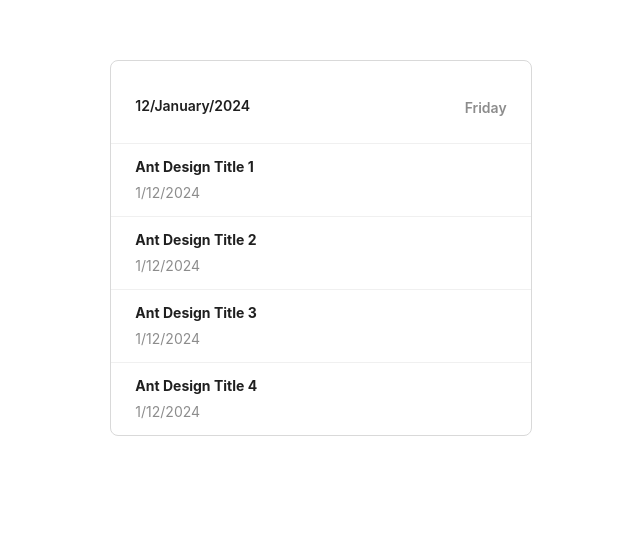
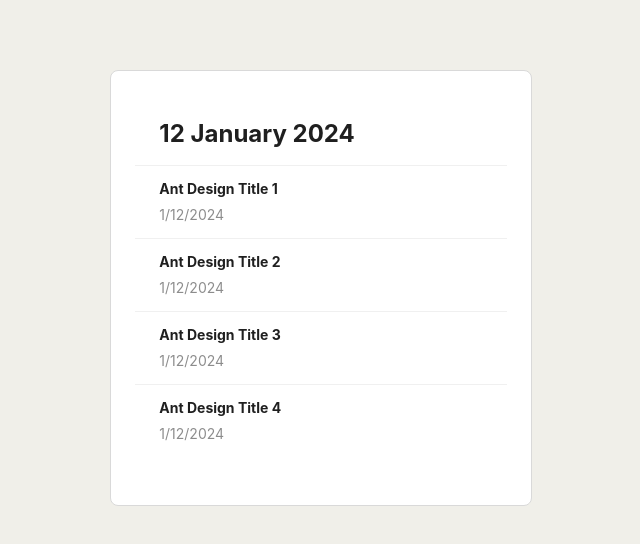
Before and after one commit to muffybonbon/nexplore-todo-ui, a React app: page / in a window 1280 px wide. Shown: the part 120-664 px from the top of the page, without its empty margins (319-959 px from the left). Built offline with nearby package versions, Linux system fonts and the light colour scheme.

Commit message:
updated: css for list

```diff
--- a/package.json
+++ b/package.json
@@ -6,7 +6,8 @@
   "dependencies": {
     "antd": "^5.12.8",
     "react": "^18.2.0",
-    "react-dom": "^18.2.0"
+    "react-dom": "^18.2.0",
+    "styled-components": "^6.1.8"
   },
   "devDependencies": {
     "@babel/core": "^7.23.7",
--- a/src/components/Layout/Layout.tsx
+++ b/src/components/Layout/Layout.tsx
@@ -1,19 +1,31 @@
 import React from 'react';
 import { Row, Col } from 'antd';
+import styled from 'styled-components';
 
-import { ChildrenProps } from '../../types/commonTypes';
+import { IChildrenProps } from '../../types/genericTypes';
 
-const Layout: React.FC<ChildrenProps> = ({ children }: ChildrenProps) => {
+const Container = styled.div`
+  min-height: 100vh;
+  display: flex;
+  justify-content: center;
+  align-items: center;
+`;
+
+const ContainerRow = styled(Row)`
+  width: 100%;
+`;
+
+const Layout: React.FC<IChildrenProps> = ({ children }: IChildrenProps) => {
   return (
-    <div style={{ display: 'flex', justifyContent: 'center', alignItems: 'center', minHeight: '90vh' }}>
-      <Row style={{ width: '100%' }}>
+    <Container>
+      <ContainerRow>
         <Col xs={0} sm={2} md={4} lg={6} xl={8}></Col>
         <Col xs={24} sm={20} md={16} lg={12} xl={8}>
           {children}
         </Col>
         <Col xs={0} sm={2} md={4} lg={6} xl={8}></Col>
-      </Row>
-    </div>
+      </ContainerRow>
+    </Container>
   );
 };
 
--- a/src/components/List/List.tsx
+++ /dev/null
@@ -1,59 +0,0 @@
-import React from 'react';
-import { Row, Col, List, Typography } from 'antd';
-
-import { getDateInfo } from '../../utils/dateUtils';
-
-const { Title, Text } = Typography;
-
-const data = [
-  {
-    title: 'Ant Design Title 1',
-    createdAt: new Date(),
-  },
-  {
-    title: 'Ant Design Title 2',
-    createdAt: new Date(),
-  },
-  {
-    title: 'Ant Design Title 3',
-    createdAt: new Date(),
-  },
-  {
-    title: 'Ant Design Title 4',
-    createdAt: new Date(),
-  },
-];
-
-const ListComponent: React.FC = () => {
-  const todayData = getDateInfo(new Date());
-
-  return (
-    <List
-      header={
-        <Title level={3}>
-          <Row>
-            <Col span={8}>
-              {todayData.date}/{todayData.month}/{todayData.year}
-            </Col>
-            <Col span={4} offset={12} style={{ display: 'flex', justifyContent: 'right' }}>
-              <Text type="secondary">{todayData.day}</Text>
-            </Col>
-          </Row>
-        </Title>
-      }
-      bordered
-      dataSource={data}
-      renderItem={(item) => (
-        <List.Item>
-          <List.Item.Meta
-            title={item.title}
-            description={<Text type="secondary">{item.createdAt.toLocaleDateString()}</Text>}
-          />
-          {/* <Typography.Text mark>[ITEM]</Typography.Text> {item} */}
-        </List.Item>
-      )}
-    />
-  );
-};
-
-export default ListComponent;
--- /dev/null
+++ b/src/components/Todo/Todo.tsx
@@ -0,0 +1,47 @@
+import React from 'react';
+import { List, Typography } from 'antd';
+import styled from 'styled-components';
+
+import { getDateInfo } from '../../utils/dateUtils';
+
+import { ITodoItem } from '../../types/components/todoTypes';
+
+const { Text } = Typography;
+
+interface ITodoProps {
+  data: ITodoItem[];
+}
+
+const HeaderTitle = styled.p.withConfig(Text)`
+  margin: 0;
+  font-size: 1.5rem;
+  font-weight: bold;
+`;
+
+const Todo: React.FC<ITodoProps> = ({ data }: ITodoProps) => {
+  const { date, month, year } = getDateInfo(new Date());
+
+  return (
+    <List
+      style={{ backgroundColor: '#fff', padding: '2rem 1.5rem 3rem 1.5rem' }}
+      header={
+        <HeaderTitle>
+          {date} {month} {year}
+        </HeaderTitle>
+      }
+      bordered
+      dataSource={data}
+      renderItem={(item) => (
+        <List.Item>
+          <List.Item.Meta
+            title={item.title}
+            description={<Text type="secondary">{item.createdAt.toLocaleDateString()}</Text>}
+          />
+          {/* <Typography.Text mark>[ITEM]</Typography.Text> {item} */}
+        </List.Item>
+      )}
+    />
+  );
+};
+
+export default Todo;
--- a/src/containers/App.tsx
+++ b/src/containers/App.tsx
@@ -1,13 +1,23 @@
 import React from 'react';
+import { createGlobalStyle } from 'styled-components';
 
 import Layout from '../components/Layout/Layout';
-import List from '../components/List/List';
+import HomePage from '../pages/HomePage';
+
+const GlobalStyle = createGlobalStyle`
+  body {
+    background-color: #f0efe9;
+  }
+`;
 
 const App: React.FC = () => {
   return (
-    <Layout>
-      <List />
-    </Layout>
+    <>
+      <GlobalStyle />
+      <Layout>
+        <HomePage />
+      </Layout>
+    </>
   );
 };
 
--- /dev/null
+++ b/src/pages/HomePage.tsx
@@ -0,0 +1,34 @@
+import React from 'react';
+
+import Todo from '../components/Todo/Todo';
+
+import { ITodoItem } from '../types/components/todoTypes';
+
+const HomePage: React.FC = () => {
+  const data: ITodoItem[] = [
+    {
+      title: 'Ant Design Title 1',
+      createdAt: new Date(),
+    },
+    {
+      title: 'Ant Design Title 2',
+      createdAt: new Date(),
+    },
+    {
+      title: 'Ant Design Title 3',
+      createdAt: new Date(),
+    },
+    {
+      title: 'Ant Design Title 4',
+      createdAt: new Date(),
+    },
+  ];
+
+  return (
+    <>
+      <Todo data={data} />
+    </>
+  );
+};
+
+export default HomePage;
--- a/src/types/commonTypes.ts
+++ /dev/null
@@ -1,3 +0,0 @@
-export interface ChildrenProps {
-  children: React.ReactNode;
-}
--- /dev/null
+++ b/src/types/components/todoTypes.ts
@@ -0,0 +1,4 @@
+export interface ITodoItem {
+  title: string;
+  createdAt: Date;
+}
--- /dev/null
+++ b/src/types/genericTypes.ts
@@ -0,0 +1,3 @@
+export interface IChildrenProps {
+  children: React.ReactNode;
+}
--- a/src/utils/dateUtils.ts
+++ b/src/utils/dateUtils.ts
@@ -4,11 +4,9 @@
   date: string;
   month: string;
   year: string;
-  day: string;
 } => {
   const parsedDate = new Date(date);
 
-  const weekdays = ['Sunday', 'Monday', 'Tuesday', 'Wednesday', 'Thursday', 'Friday', 'Saturday'];
   const months = [
     'January',
     'February',
@@ -23,10 +21,10 @@
     'November',
     'December',
   ];
+
   return {
     date: parsedDate.getDate().toString(),
     month: months[parsedDate.getMonth()],
     year: parsedDate.getFullYear().toString(),
-    day: weekdays[parsedDate.getDay()],
   };
 };
```
Also changed, not shown: 1 other file (tests, documents, lock files or other folders).
